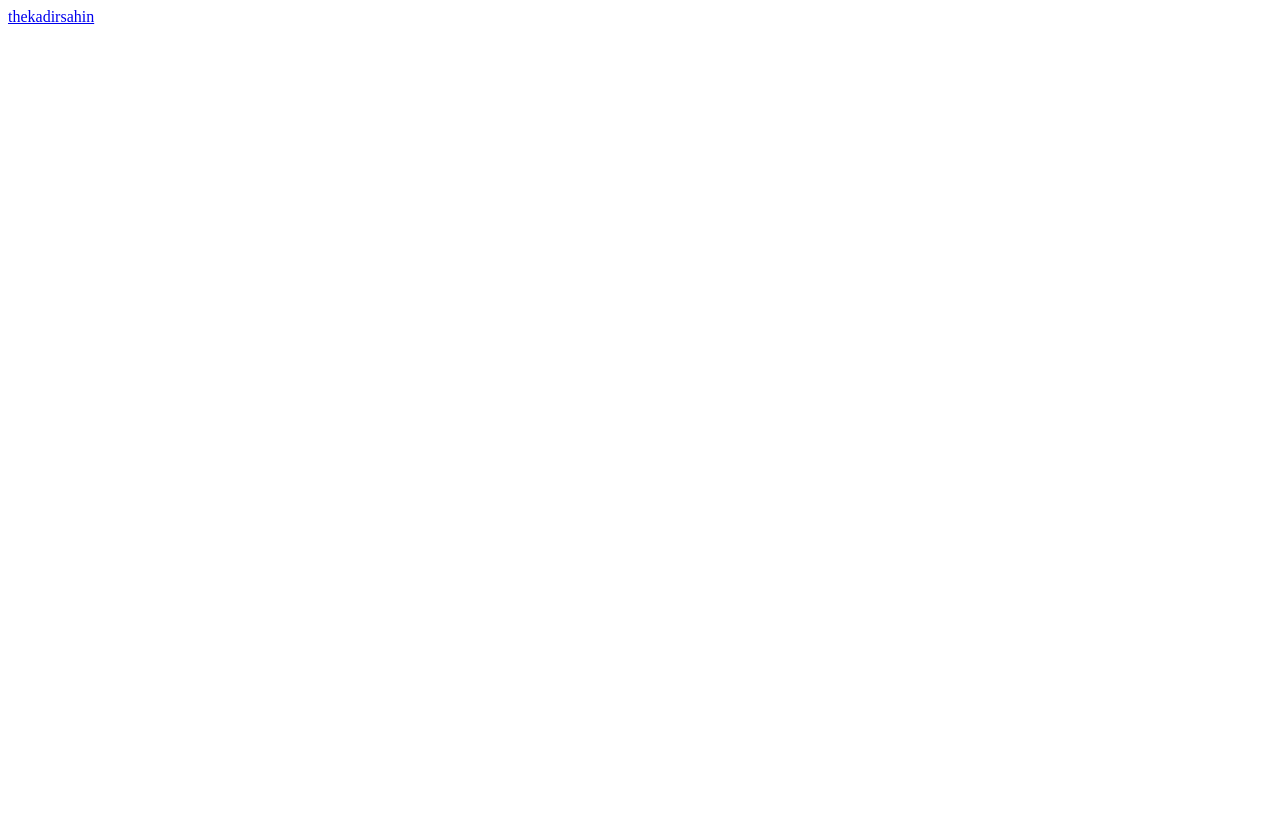
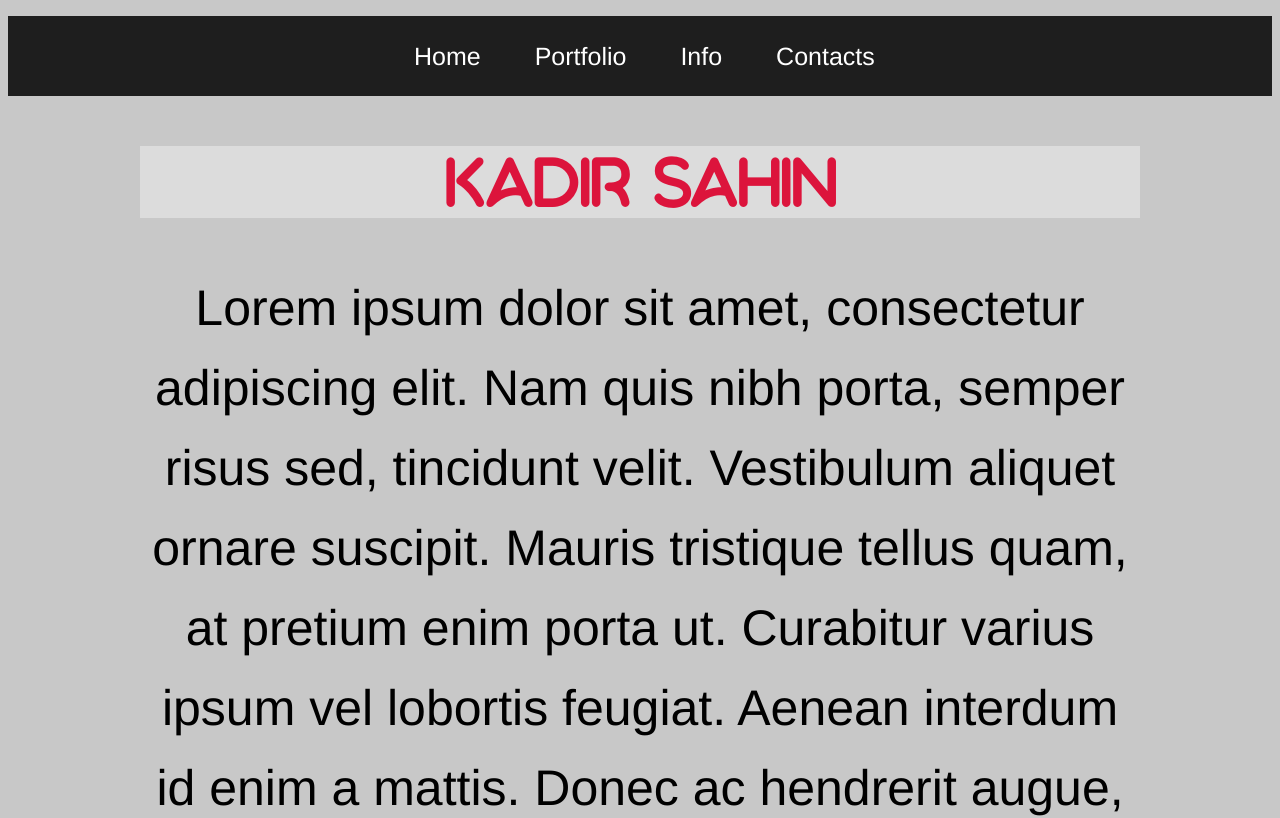
Before and after one commit to thekadirsahin/thekadirsahin.github.io, a plain HTML site: page index.html in a window 1280 px wide. Shown: the top 818 px of the page. Drawn offline with Linux system fonts and the light colour scheme; files whose address does not match are found by name.

Commit message:
Add all files

```diff
--- /dev/null
+++ b/css/style.css
@@ -0,0 +1,103 @@
+@font-face {
+    src: url(fonts/Aquatico\ 400.otf);
+    font-family: aquatico;
+}
+
+body {
+    background-color: rgb(200, 200, 200);
+}
+
+nav {
+    width: 100%;
+    height: 80px;
+    background-color: #1e1e1e;
+}
+
+.wrapper {
+    margin: 0 auto;
+    width: 1000px;
+}
+
+.biography {
+    font-family: 'arial';
+    line-height: 50px;
+    font-size: 35px;
+    text-align: left;
+    text-indent: 60px;
+
+}
+
+.foto {
+    width: 200px;
+    padding: 0% 39%;
+    margin-top: 0;
+}
+
+.title1 {
+    font-family: gill sans;
+    font-weight: bold;
+    margin-top: 0;
+}
+
+ul {
+    margin-left: 25%;
+}
+
+ul li {
+        list-style: none;
+        display: inline-block;
+
+    }
+
+ul li a {
+        text-decoration: none;
+        float: left;
+        font-size: 25px;
+        padding-left: 50px;
+        text-align: center;
+        color: #fff;
+        display: block;
+    }
+
+ul li a:hover {
+    color: crimson;
+}
+
+
+a {
+    font-size: 50px;
+    line-height: 80px;
+    text-align: center;
+    font-family: helvetica;
+}
+
+h1 {
+    Color: crimson;
+    font-family: aquatico;
+    font-size: 60px;
+    text-align: center;
+    background-color: #1e1e1e;
+}
+
+h2 {
+    color: crimson;
+    font-size: 60px;
+    background-color: gainsboro;
+    text-align: center;
+    font-family: aquatico;
+}
+                                               /* Bu da css*/
+.ust {
+    font-family: aquatico;
+    font-size: 40px;
+    color: #1e1e1e;
+    text-align: center;
+}
+
+p {
+    font-size: 50px;
+    line-height: 80px;
+    text-align: center;
+    font-family: helvetica;
+
+}
--- a/index.html
+++ b/index.html
@@ -1 +1,33 @@
-<a href="https://thekadirsahin.myportfolio.com">thekadirsahin</a>
+<!DOCTYPE html>
+<html lang="tr">
+
+<head>
+    <meta charset="UTF-8">
+    <meta name="viewport" content="width=device-width, initial-scale=1.0">
+    <title>Kadir Şahin</title>
+    <link rel="stylesheet" href="css/style.css">
+</head>
+
+<body>
+    <!--Benim Kodum-->
+    <nav>
+        <ul>
+            <li><a href="index.html">Home</a></li>
+            <li><a href="portfolio.html">Portfolio</a></li>
+            <li><a href="info.html">Info</a></li>
+            <li><a href="contacts.html">Contacts</a></li>
+        </ul>
+    </nav>
+    <div class="wrapper">
+        <h2>Kadir Sahin</h2>
+        <p>Lorem ipsum dolor sit amet, consectetur adipiscing elit. Nam quis nibh porta, semper risus sed, tincidunt
+            velit. Vestibulum aliquet ornare suscipit. Mauris tristique tellus quam, at pretium enim porta ut. Curabitur
+            varius ipsum vel lobortis feugiat. Aenean interdum id enim a mattis. Donec ac hendrerit augue, sit amet
+            egestas ligula. Quisque quis quam sit amet massa ultrices malesuada. Etiam nec consequat eros. Integer ipsum
+            turpis, pretium luctus nulla scelerisque, vestibulum porttitor arcu. Mauris eu porta massa, et euismod nisl.
+            Integer ultricies tempus fermentum. Proin volutpat libero quis magna hendrerit elementum.
+        </p>
+    </div>
+</body>
+
+</html>
```
Also changed, not shown: contacts.html (added, +24 -0 lines), css/anan.html (added, +1 -0 lines), info.html (added, +28 -0 lines), portfolio.html (added, +29 -0 lines), css/aa.txt (added), fonts/Aquatico 400.otf (added), images/bw-kadir.png (added), 1 other file.
